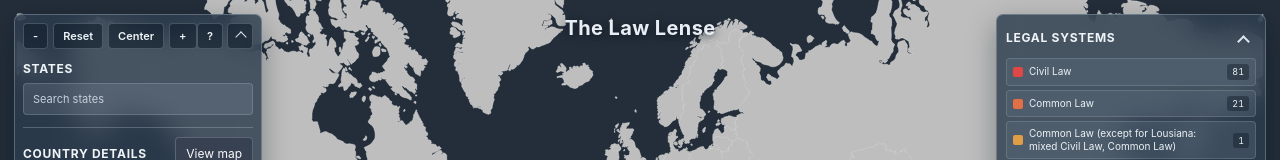
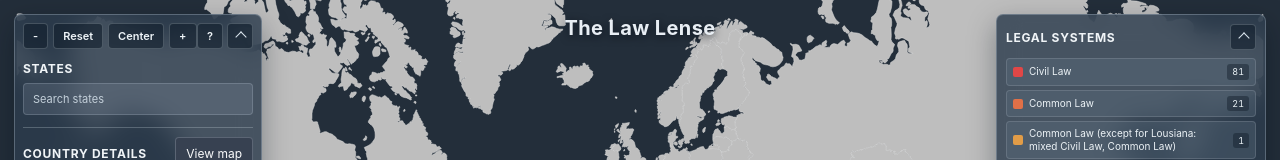
Before and after one commit to abidabdelaziz/law_Visualizer, a React (Create React App) app in the folder law-visualizer/: page / in a window 1280 px wide. Shown: the top 160 px of the page. Built offline with nearby package versions, Linux system fonts and the light colour scheme.

Commit message:
design changes

```diff
--- a/law-visualizer/src/components/LegalSystems/LegalSystems.css
+++ b/law-visualizer/src/components/LegalSystems/LegalSystems.css
@@ -26,34 +26,37 @@
 }
 
 .App-legendToggle {
+  position: relative;
+  box-sizing: border-box;
   width: 26px;
   height: 26px;
   flex: 0 0 26px;
-  border: 0;
+  border: 1px solid rgba(220, 231, 239, 0.22);
   border-radius: 4px;
-  background: transparent;
+  background: rgba(19, 31, 44, 0.62);
   cursor: pointer;
 }
 
 .App-legendToggle::before {
-  display: block;
+  position: absolute;
+  top: 9px;
+  left: 9px;
   width: 7px;
   height: 7px;
-  margin: 9px auto 0;
-  border-right: 2px solid #dce7ef;
-  border-bottom: 2px solid #dce7ef;
+  border-right: 1px solid #dce7ef;
+  border-bottom: 1px solid #dce7ef;
   transform: rotate(225deg);
   content: '';
 }
 
 .App-legendToggle.is-collapsed::before {
-  margin-top: 6px;
+  top: 7px;
   transform: rotate(45deg);
 }
 
 .App-legendToggle:hover,
 .App-legendToggle:focus-visible {
-  background: rgba(220, 231, 239, 0.12);
+  background: rgba(102, 126, 146, 0.7);
   outline: none;
 }
 
```
